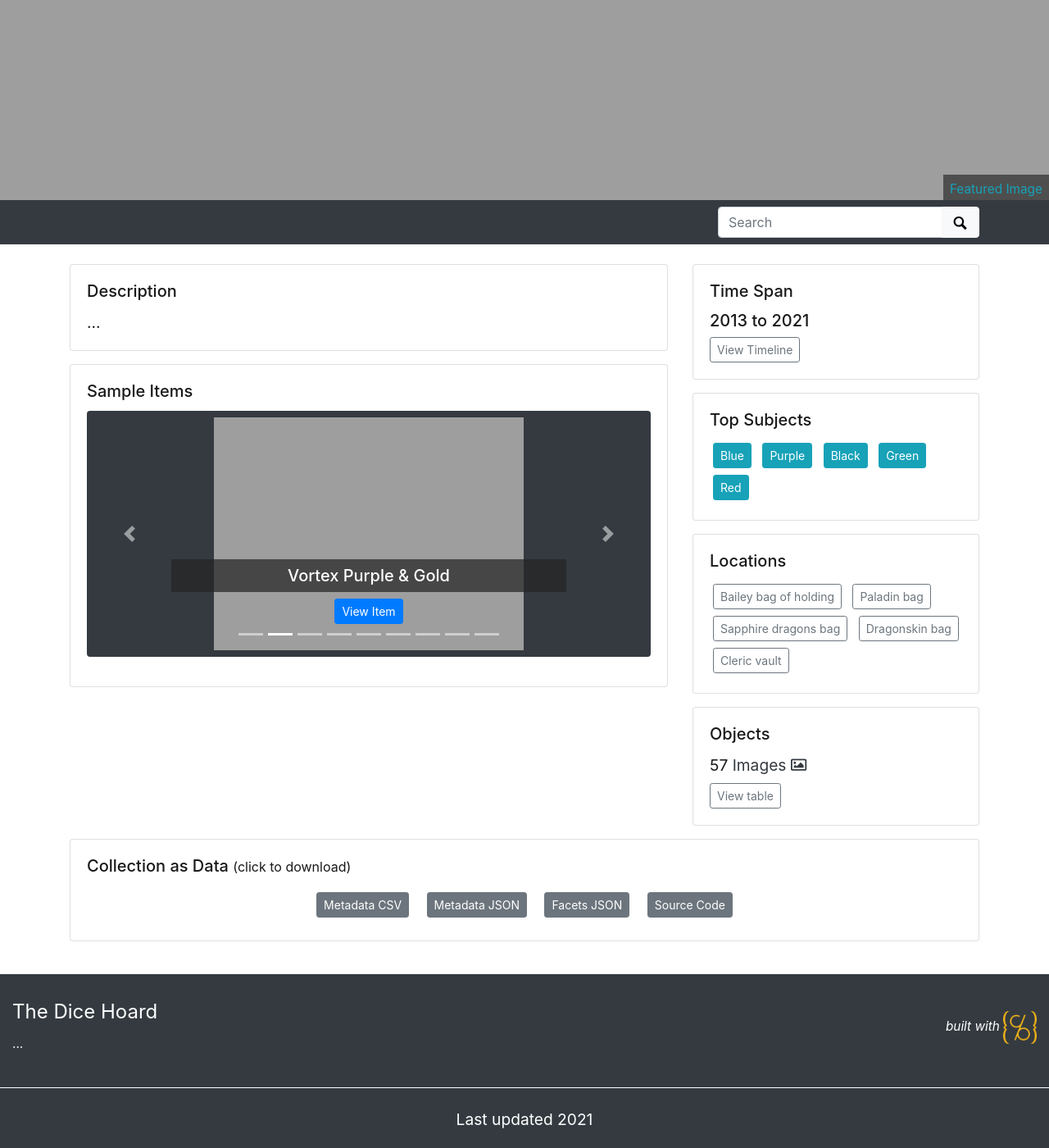
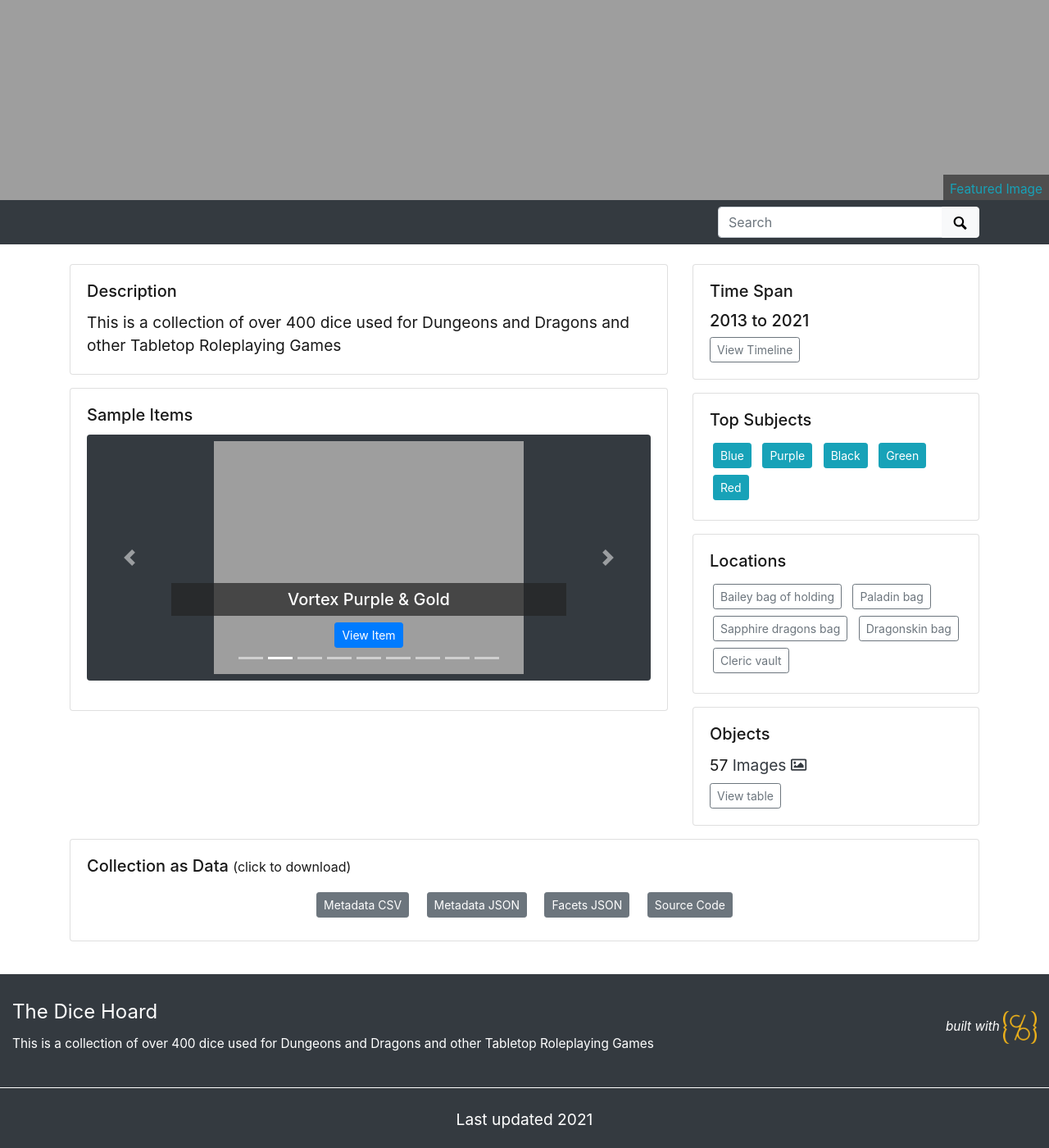
Before and after one commit to vsneden/TheDiceHoard2021, a Jekyll site: the page built from index.md, in a window 1280 px wide and 1400 px high, scrolled down 366 px. Shown: the whole window at 82% size. Built offline with Jekyll 4.4.1, drawn with Linux system fonts in a browser that asks for light colours.

Commit message:
added description

```diff
--- a/_config.yml
+++ b/_config.yml
@@ -25,7 +25,7 @@ title: The Dice Hoard
 tagline: Property of your local dice dragon
 # description appears in meta tags and other locations
 # this description might appear in search result lists, keep around 160 characters max
-description: "..."
+description: "This is a collection of over 400 dice used for Dungeons and Dragons and other Tabletop Roleplaying Games"
 # creator of the digital collection, to appear in meta tags; we typically use our GitHub usernames but feel free to just use your name
 author: Tori Sneden
 
```
